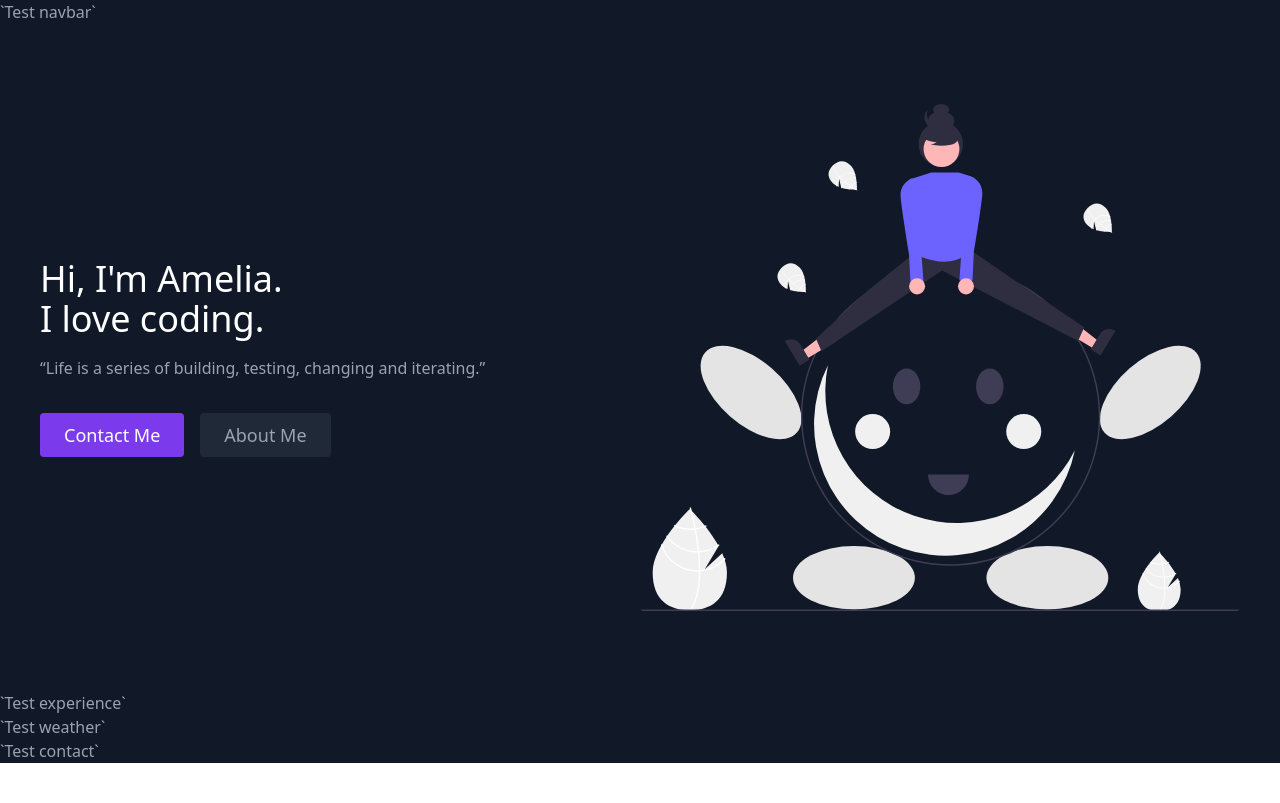
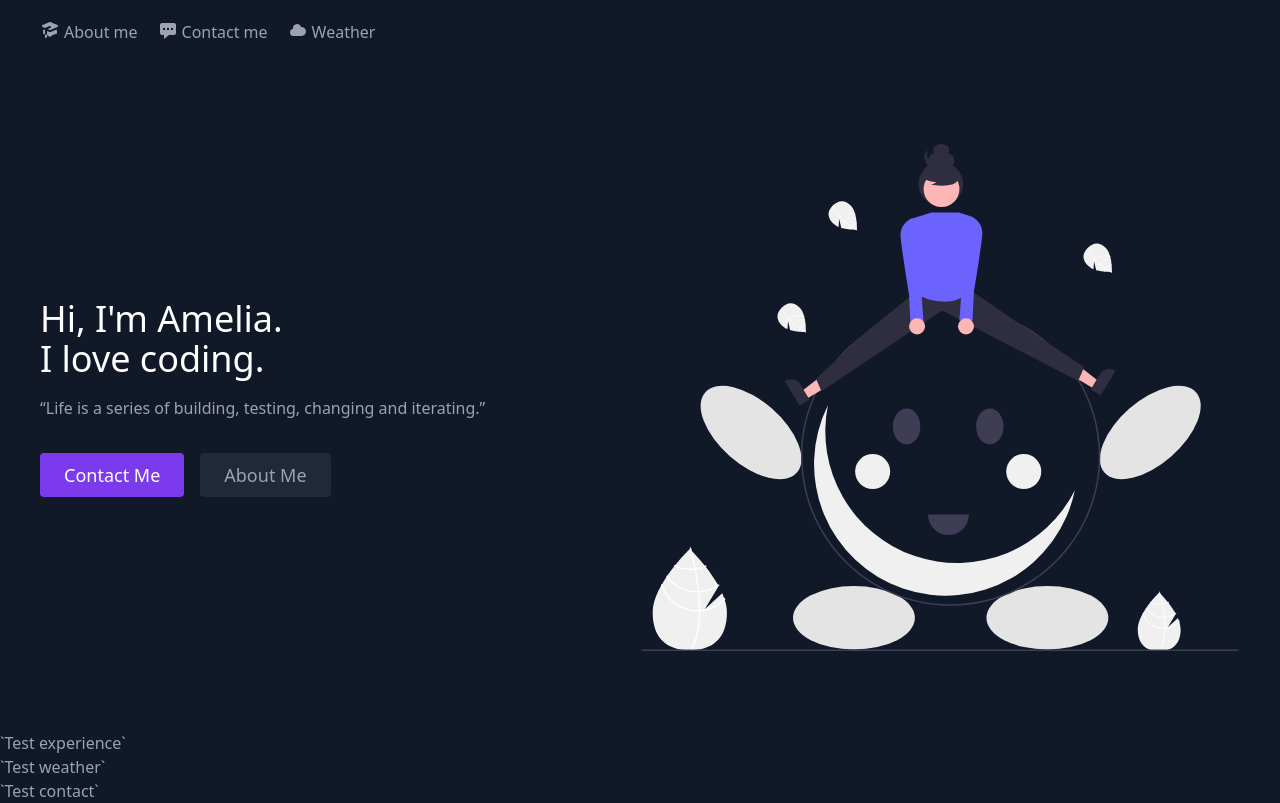
Before and after one commit to ameliawibi/ameliawibi-netlify, a React (Create React App) app: page / in a window 1280 px wide. Built offline with nearby package versions, Linux system fonts and the light colour scheme.

Commit message:
add navigation bar component

```diff
--- a/package.json
+++ b/package.json
@@ -3,6 +3,7 @@
   "version": "0.1.0",
   "private": true,
   "dependencies": {
+    "@heroicons/react": "^1.0.2",
     "@testing-library/jest-dom": "^5.11.4",
     "@testing-library/react": "^11.1.0",
     "@testing-library/user-event": "^12.1.10",
--- a/src/components/Navbar/Navbar.js
+++ b/src/components/Navbar/Navbar.js
@@ -1,8 +1,30 @@
+import {
+  AcademicCapIcon,
+  ChatAltIcon,
+  CloudIcon,
+} from "@heroicons/react/solid";
+
 function Navbar() {
   return (
-    <div>
-      <p>`Test navbar`</p>
-    </div>
+    <section
+      id="navbar"
+      className="container flex flex-row m-auto px-10 py-5 items-start  md:sticky"
+    >
+      <div className="flex text-xs md:text-base">
+        <a href="#about" className="inline flex mr-3 md:mr-5">
+          <AcademicCapIcon className="h-5 w-5 mr-1" />
+          About me
+        </a>
+        <a href="#contact" className="inline flex mr-3 md:mr-5">
+          <ChatAltIcon className="h-5 w-5 mr-1" />
+          Contact me
+        </a>
+        <a href="#weather" className="inline flex mr-3 md:mr-5">
+          <CloudIcon className="h-5 w-5 mr-1" />
+          Weather
+        </a>
+      </div>
+    </section>
   );
 }
 
```
Also changed, not shown: 2 other files (tests, documents, lock files or other folders).
